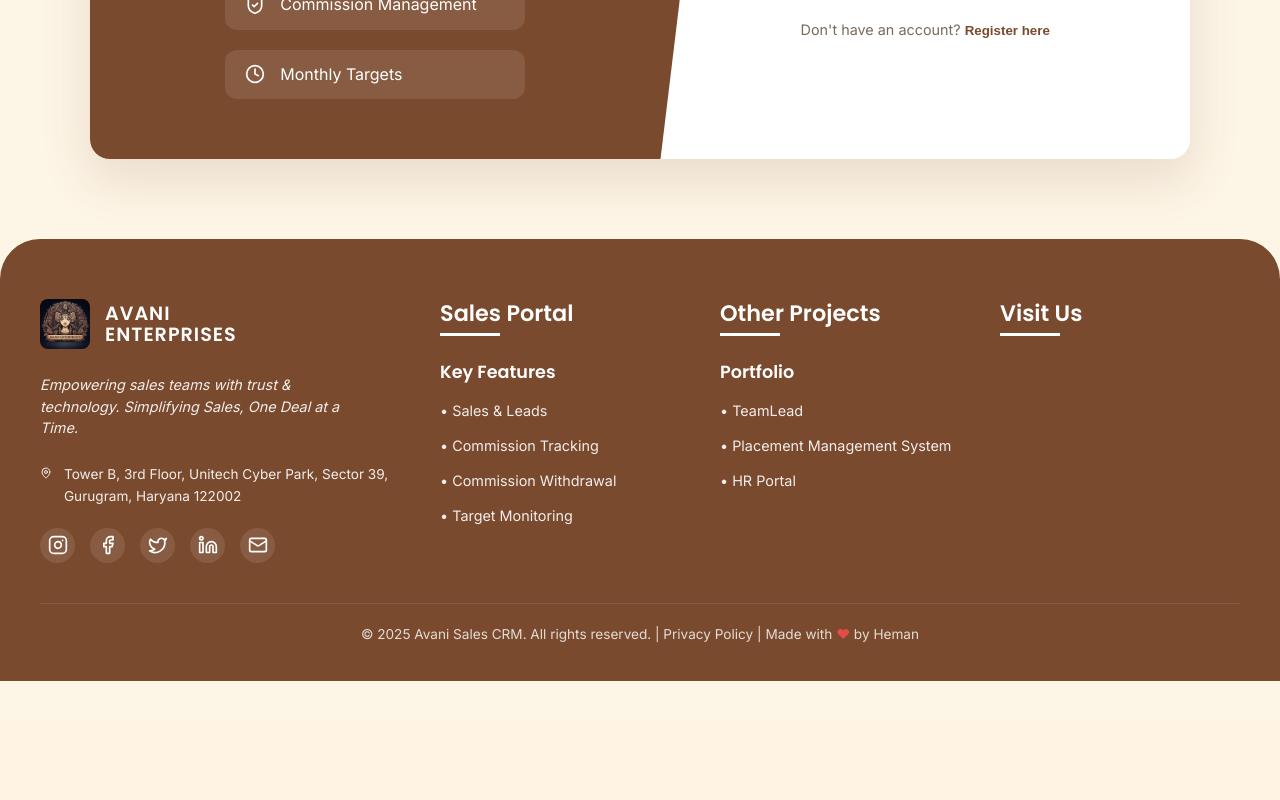
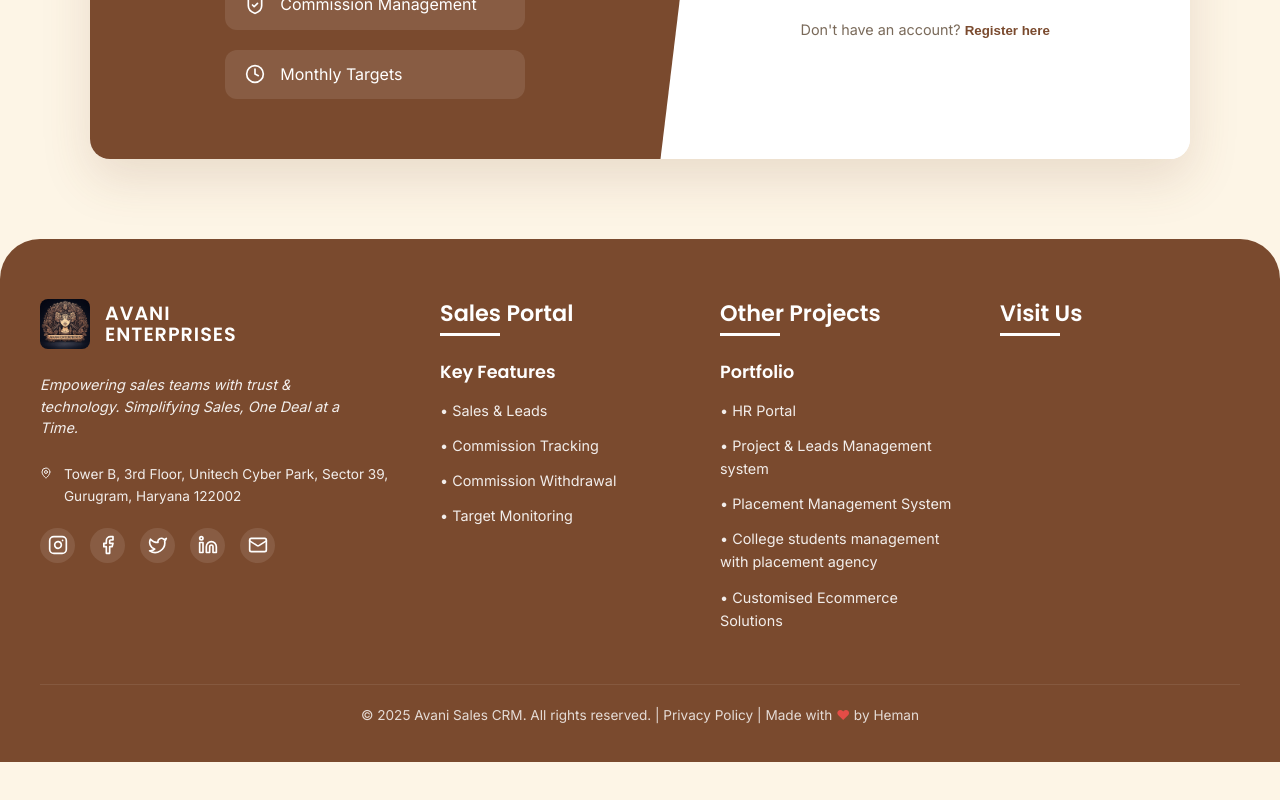
Before and after one commit to Heman1223/crm-sales-portal, a React (Vite) app in the folder frontend/: page /login in a window 1280 px wide. Shown: the part 653-1453 px from the top of the page. Before the commit the page ends 1374 px from the top, so only its background shows below. Built offline with nearby package versions, Linux system fonts and the light colour scheme; no server answers; grey boxes are pictures that could not be loaded.

Commit message:
Update Other Projects list in footer with new links

```diff
--- a/frontend/src/components/layout/Footer.jsx
+++ b/frontend/src/components/layout/Footer.jsx
@@ -50,9 +50,11 @@
             <div className="footer-hr-line"></div>
             <h5>Portfolio</h5>
             <ul className="external-links">
-              <li>• <a href="https://team-lead-32ha.vercel.app/login" target="_blank" rel="noopener noreferrer">TeamLead</a></li>
-              <li>• <a href="https://placement-management-system-six.vercel.app/" target="_blank" rel="noopener noreferrer">Placement Management System</a></li>
-              <li>• <a href="https://hr-portal-sage.vercel.app/" target="_blank" rel="noopener noreferrer">HR Portal</a></li>
+              <li>• <a href="https://Hrportal.avanienterprises.in" target="_blank" rel="noopener noreferrer">HR Portal</a></li>
+              <li>• <a href="https://Projectmanagement.avanienterprises.in" target="_blank" rel="noopener noreferrer">Project & Leads Management system</a></li>
+              <li>• <a href="https://placement-management-system-eight.vercel.app/login" target="_blank" rel="noopener noreferrer">Placement Management System</a></li>
+              <li>• <a href="https://placement-management-system-six.vercel.app" target="_blank" rel="noopener noreferrer">College students management with placement agency</a></li>
+              <li>• <a href="https://shoes-ecommerce-iota.vercel.app" target="_blank" rel="noopener noreferrer">Customised Ecommerce Solutions</a></li>
             </ul>
           </div>
 
```
